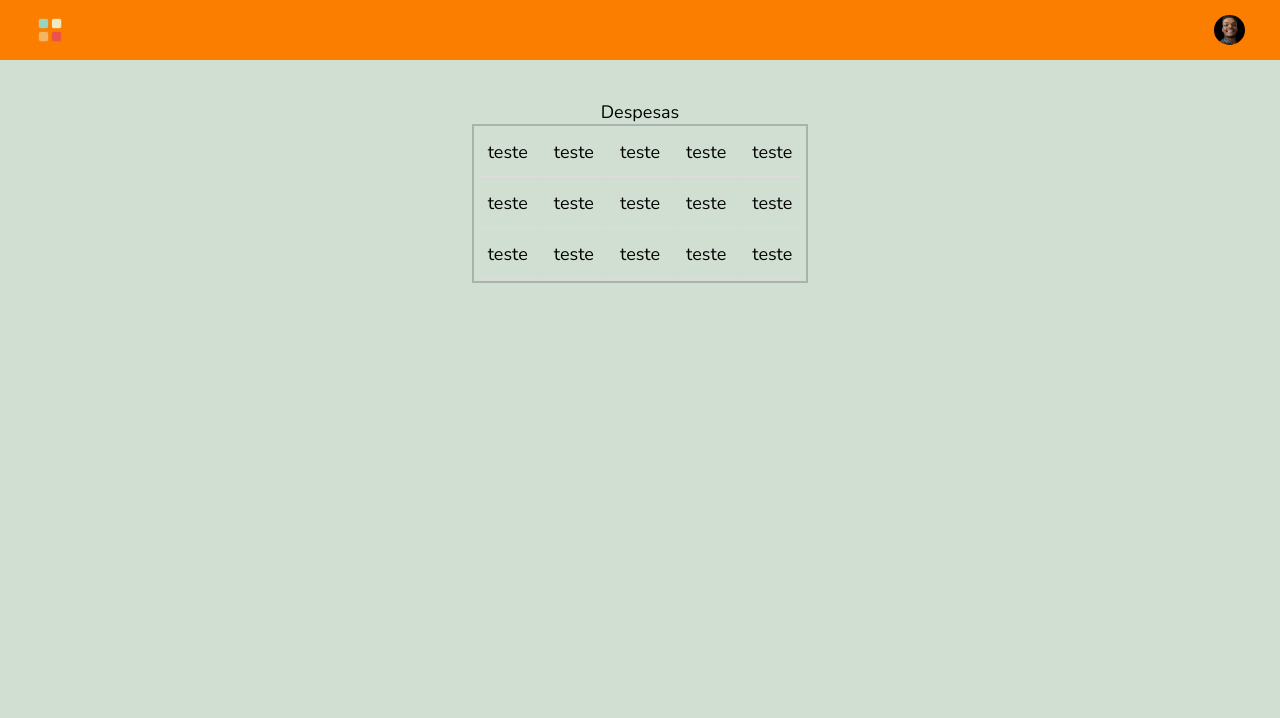
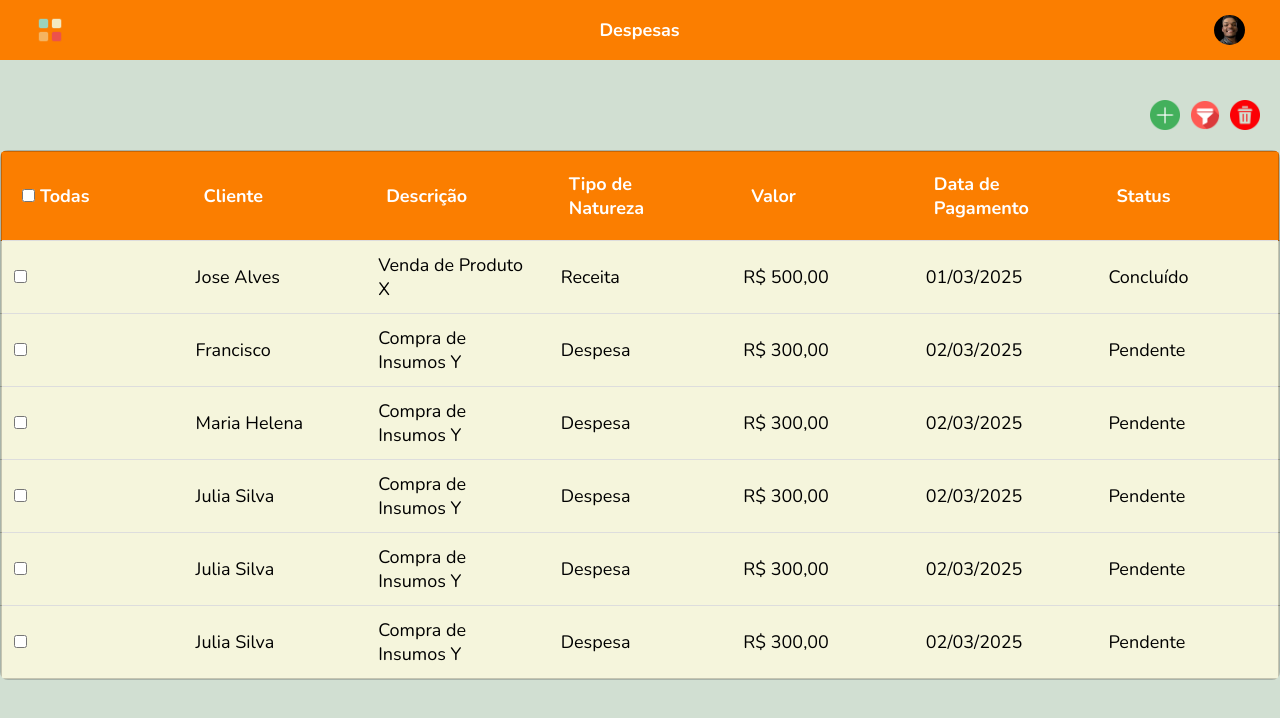
Before and after one commit to eunathan098/bank, a website: page despesas.html in a window 1280 px wide. Drawn offline with nearby package versions, Linux system fonts and the light colour scheme.

Commit message:
Criação de tela de Despesas

```diff
--- a/despesas.html
+++ b/despesas.html
@@ -12,47 +12,99 @@
 <body>
     <header>
         <img src="./src/imagens/menu-mobile-lateral.png" alt="icone-menu-lateral" height="30px">
+        <h1> Despesas</h1>
         <img src="./src/imagens/perfil-2.jpg" alt="icone-perfil-usuario" height="30px" class="perfil-img">
     </header>
 
     <section class="content">
-        <div class="header-title">
-            <p> Despesas </p>
+        <div class="container-header">
+            <img src="src/imagens/mais.png" alt="" height="30px">
+            <img src="src/imagens/filtro.png" alt="" height="30px">
+            <img src="src/imagens/lixeira.png" alt="" height="30px">
         </div>
-        <div class="container-table-receitas">
-            <table>
-                <tr>
-                    <td> teste </td>
-                    <td> teste </td>
-                    <td> teste </td>
-                    <td> teste </td>
-                    <td> teste </td>
-                </tr>
-
-                <tr>
-                    <td> teste </td>
-                    <td> teste </td>
-                    <td> teste </td>
-                    <td> teste </td>
-                    <td> teste </td>
-                </tr>
-
-                <tr>
-                    <td> teste </td>
-                    <td> teste </td>
-                    <td> teste </td>
-                    <td> teste </td>
-                    <td> teste </td>
-                </tr>
-            </table>
-        </div>
+        <div class="container-content-table">
 
 
+            <section class="tabela-financeira">
+                <table>
+                    <thead>
+                        <tr class="header-table">
+                            <th><input type="checkbox" id="selecao-todas"> Todas </th>
+                            <th>Cliente</th>
+                            <th>Descrição</th>
+                            <th>Tipo de Natureza</th>
+                            <th>Valor</th>
+                            <th>Data de Pagamento</th>
+                            <th>Status</th>
+                        </tr>
+                    </thead>
+                    <tbody>
+                        <!-- Exemplo de Linha de Receita -->
+                        <tr class="header-table-columns">
+                            <td><input type="checkbox" class="selecionar-linha"></td>
+                            <td>Jose Alves</td>
+                            <td>Venda de Produto X</td>
+                            <td>Receita</td>
+                            <td>R$ 500,00</td>
+                            <td>01/03/2025</td>
+                            <td>Concluído</td>
+                        </tr>
 
-    </section>
+                        <!-- Exemplo de Linha de Despesa -->
+                        <tr class="header-table-columns">
+                            <td><input type="checkbox" class="selecionar-linha"></td>
+                            <td>Francisco</td>
+                            <td>Compra de Insumos Y</td>
+                            <td>Despesa</td>
+                            <td>R$ 300,00</td>
+                            <td>02/03/2025</td>
+                            <td>Pendente</td>
+                        </tr>
 
+                        <tr class="header-table-columns">
+                            <td><input type="checkbox" class="selecionar-linha"></td>
+                            <td>Maria Helena</td>
+                            <td>Compra de Insumos Y</td>
+                            <td>Despesa</td>
+                            <td>R$ 300,00</td>
+                            <td>02/03/2025</td>
+                            <td>Pendente</td>
+                        </tr>
 
+                        <tr class="header-table-columns">
+                            <td><input type="checkbox" class="selecionar-linha"></td>
+                            <td>Julia Silva</td>
+                            <td>Compra de Insumos Y</td>
+                            <td>Despesa</td>
+                            <td>R$ 300,00</td>
+                            <td>02/03/2025</td>
+                            <td>Pendente</td>
+                        </tr>
 
+                        <tr class="header-table-columns">
+                            <td><input type="checkbox" class="selecionar-linha"></td>
+                            <td>Julia Silva</td>
+                            <td>Compra de Insumos Y</td>
+                            <td>Despesa</td>
+                            <td>R$ 300,00</td>
+                            <td>02/03/2025</td>
+                            <td>Pendente</td>
+                        </tr>
 
+                        <tr class="header-table-columns">
+                            <td><input type="checkbox" class="selecionar-linha"></td>
+                            <td>Julia Silva</td>
+                            <td>Compra de Insumos Y</td>
+                            <td>Despesa</td>
+                            <td>R$ 300,00</td>
+                            <td>02/03/2025</td>
+                            <td>Pendente</td>
+                        </tr>
+
+                        <!-- Adicionar mais linhas aqui conforme necessário -->
+                    </tbody>
+                </table>
+            </section>
+        </div>
 </body>
 </html>
```
